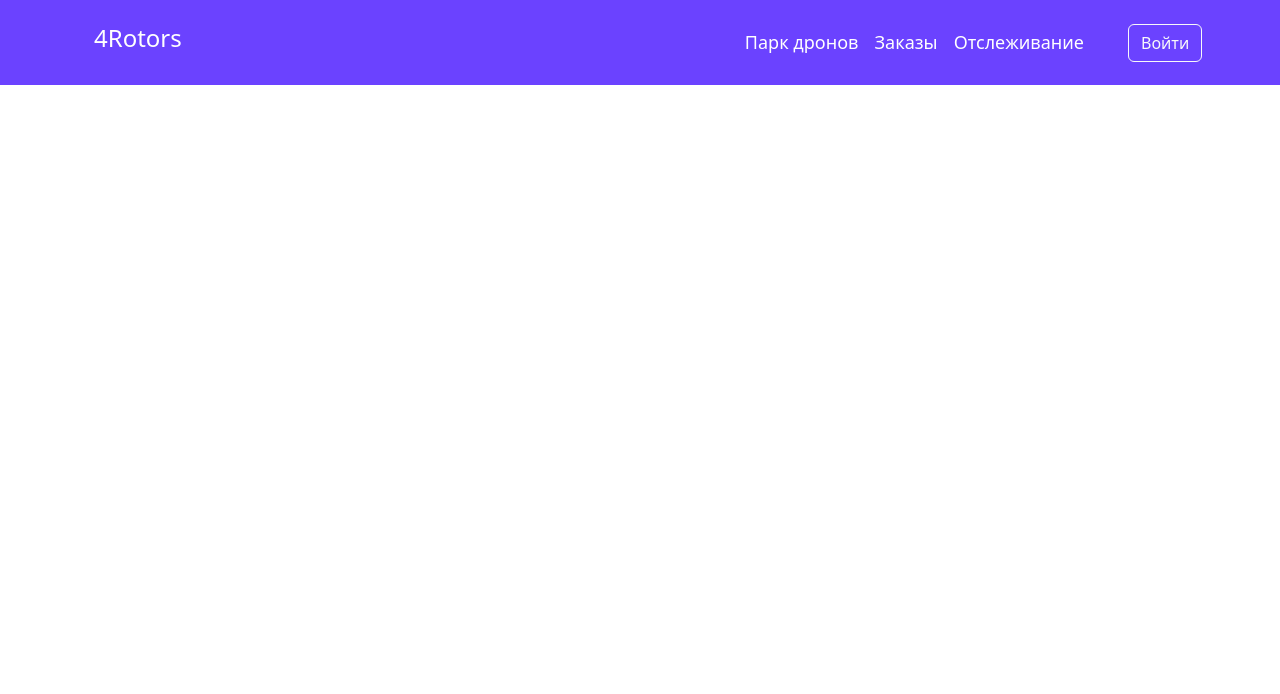
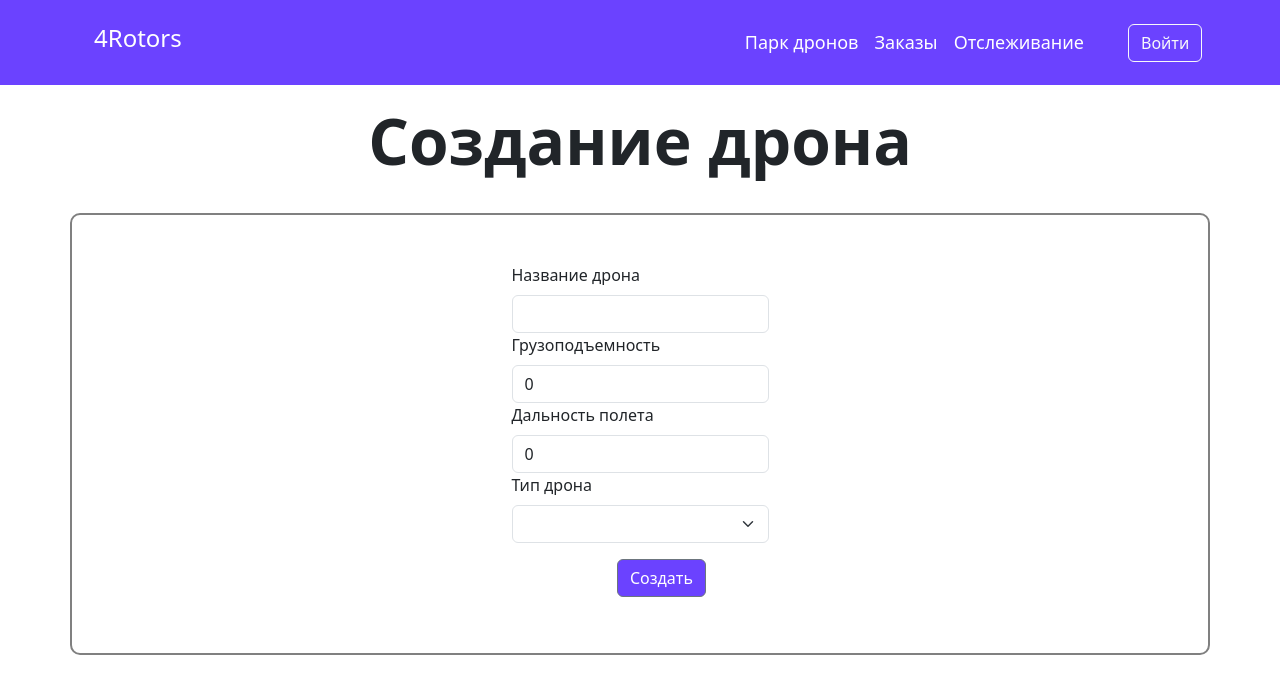
Before and after one commit to 4Rotors/4Rotors-frontend, a Vue app: page /drones/create in a window 1280 px wide. Shown: the top 694 px of the page. Built offline with nearby package versions, Linux system fonts and the light colour scheme.

Commit message:
add drones forms

```diff
--- /dev/null
+++ b/src/views/drones/DroneCreate.vue
@@ -0,0 +1,70 @@
+<template>
+    <div class="container">
+        <div class="row justify-content-center m-2">
+            <div class="col-10">
+                <p class="title text-center">Создание дрона</p>
+            </div>
+        </div>
+        <div class="row justify-content-center border-form">
+            <div class="col-12 p-5 d-flex justify-content-center">
+                <form @submit.prevent="onLoginSubmit">
+                    <label class="form-label" for="name">Название дрона </label>
+                    <input class="form-control" type="text" v-model="name" />
+                    <label class="form-label" for="capacity">Грузоподъемность </label>
+                    <input class="form-control" type="text" v-model="capacity" />
+                    <label class="form-label" for="distance">Дальность полета </label>
+                    <input class="form-control" type="text" v-model="distance" />
+                    <label class="form-label" for="type">Тип дрона </label>
+                    <select class="form-select mb-2" v-model="type">
+                        <option :value="воздушный">воздушный</option>
+                        <option :value="наземный">наземный</option>
+                    </select>
+                    <div class="row justify-content-center mt-6">
+                        <div class="col-3 m-2">
+                            <input class="btn btn-secondary" type="submit" value="Создать" />
+                        </div>
+                    </div>
+                </form>
+            </div>
+        </div>
+    </div>
+</template>
+
+<script>
+export default {
+    name: 'DroneCreate',
+    data() {
+        return {
+            name: '',
+            charge: 0,
+            capacity: 0,
+            distance: 0,
+            type: '',
+            status: 'готов к вылету',
+        }
+    },
+    methods: {
+        onLoginSubmit() {
+
+        }
+    }
+}
+</script>
+
+<style>
+.title {
+    font-size: 64px;
+    font-weight: bold;
+}
+
+.btn-secondary {
+    background-color: #6b42ff !important;
+}
+
+.border-form {
+    border-color: #808080;
+    border-width: 2px;
+    border-style: solid;
+    border-radius: 10px;
+}
+</style>
--- /dev/null
+++ b/src/views/drones/DroneUpdate.vue
@@ -0,0 +1,78 @@
+<template>
+    <div class="container">
+        <div class="row justify-content-center m-2">
+            <div class="col-10">
+                <p class="title text-center">Редактирование дрона</p>
+            </div>
+        </div>
+        <div class="row justify-content-center border-form">
+            <div class="col-12 p-5 d-flex justify-content-center">
+                <form @submit.prevent="onLoginSubmit">
+                    <label class="form-label" for="name">Название дрона </label>
+                    <input class="form-control" type="text" v-model="name" />
+                    <label class="form-label" for="capacity">Грузоподъемность </label>
+                    <input class="form-control" type="text" v-model="capacity" />
+                    <label class="form-label" for="distance">Дальность полета </label>
+                    <input class="form-control" type="text" v-model="distance" />
+                    <label class="form-label" for="type">Тип дрона </label>
+                    <select class="form-select mb-2" v-model="type">
+                        <option :value="воздушный">воздушный</option>
+                        <option :value="наземный">наземный</option>
+                    </select>
+                    <div class="row justify-content-center mt-6">
+                        <div class="col-3 m-2">
+                            <input class="btn btn-secondary" type="submit" value="Создать" />
+                        </div>
+                    </div>
+                </form>
+            </div>
+        </div>
+    </div>
+</template>
+
+<script>
+export default {
+    name: 'DroneUpdate',
+    props: ['dron'],
+    data() {
+        return {
+            name: '',
+            charge: 0,
+            capacity: 0,
+            distance: 0,
+            type: '',
+            status: 'готов к вылету',
+        }
+    },
+    mounted() {
+        this.name = this.dron.name;
+        this.charge = this.dron.charge;
+        this.capacity = this.dron.capacity;
+        this.distance = this.dron.distance;
+        this.type = this.dron.distance;
+    },
+    methods: {
+        onLoginSubmit() {
+
+        }
+    }
+}
+</script>
+
+<style>
+.title {
+    font-size: 64px;
+    font-weight: bold;
+}
+
+.btn-secondary {
+    background-color: #6b42ff !important;
+}
+
+.border-form {
+    border-color: #808080;
+    border-width: 2px;
+    border-style: solid;
+    border-radius: 10px;
+}
+</style>
```
Also changed, not shown: src/router.js (+8 -0 lines).
